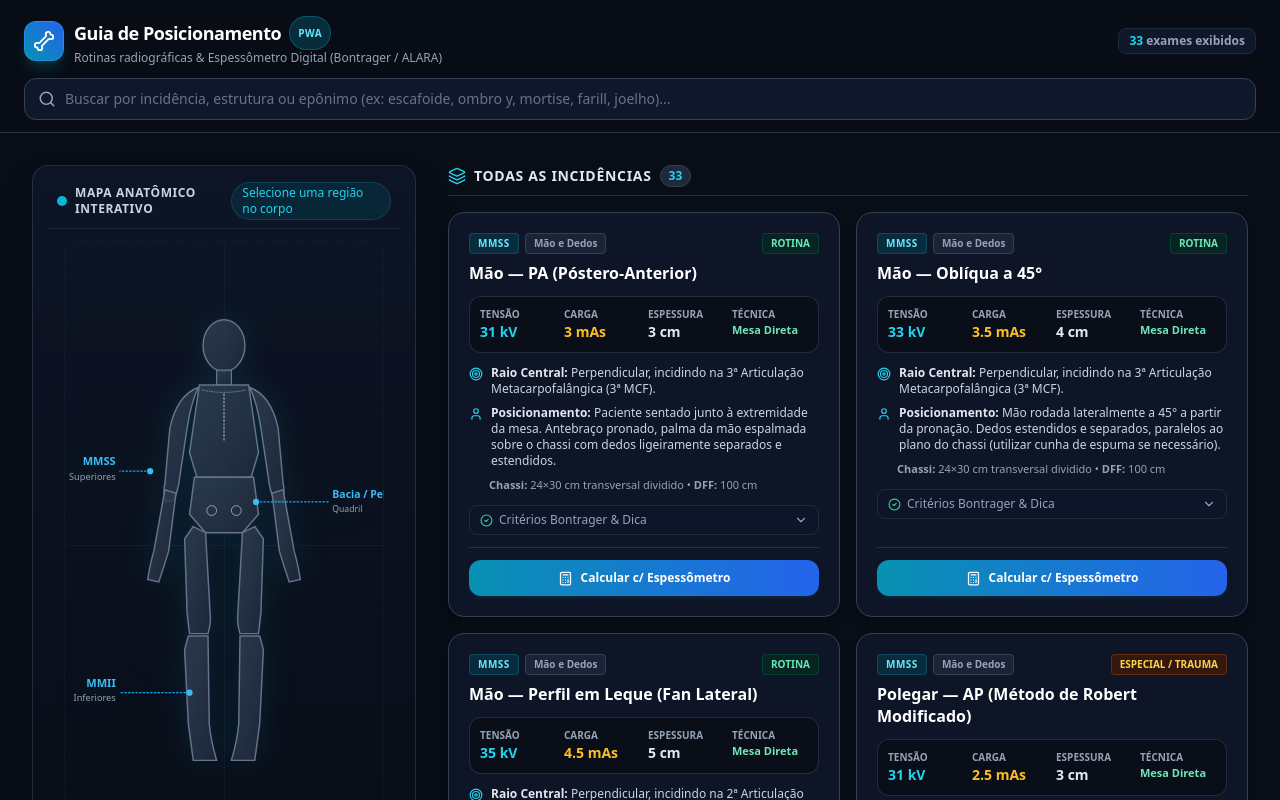
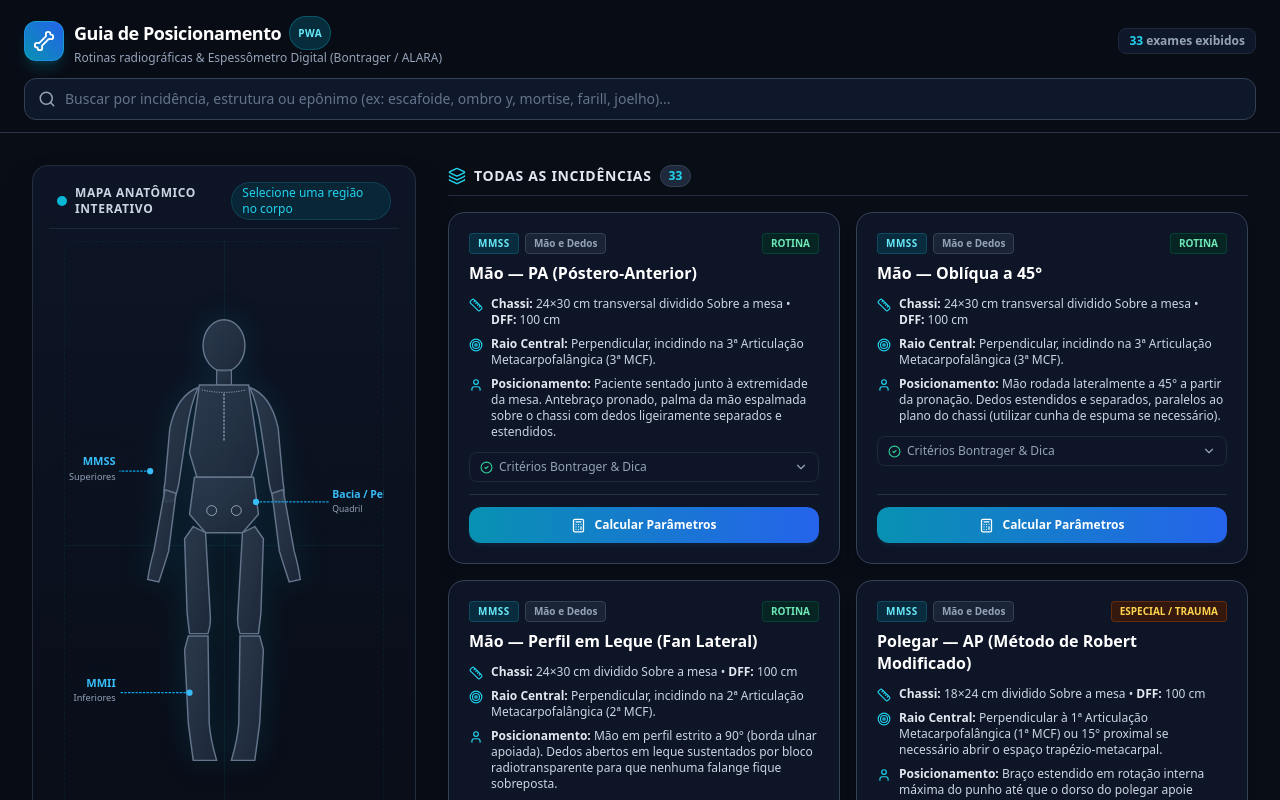
Before and after one commit to HenriqueFreire/guia-posicionamento-radiografico, a React (Vite) app: page / in a window 1280 px wide. Shown: the top 800 px of the page. Built offline with nearby package versions, Linux system fonts and the light colour scheme.

Commit message:
refactor(card): mover chassi/DFF para cima do RC, remover secao de tensao e carga e renomear botao para 'Calcular Parametros'

```diff
--- a/src/App.tsx
+++ b/src/App.tsx
@@ -18,8 +18,6 @@ export function App() {
   // Parâmetros customizados por exame aplicados pelo usuário
   const [customParams, setCustomParams] = useState<Record<string, { params: ParametrosCalculados; espessura: number }>>({});
 
-  // Constante padrão recuperada do localStorage
-  const constantePadrao = parseInt(localStorage.getItem('rx_constante_c') || '25', 10);
 
   // Filtragem dos exames
   const incidenciasFiltradas = useMemo(() => {
@@ -122,7 +120,6 @@ export function App() {
                     key={item.id}
                     incidencia={item}
                     parametrosCustomizados={customParams[item.id]}
-                    constantePadrao={constantePadrao}
                     onAbrirCalculadora={handleAbrirCalculadora}
                   />
                 ))}
--- a/src/components/CardIncidencia.tsx
+++ b/src/components/CardIncidencia.tsx
@@ -1,6 +1,6 @@
 import React, { useState } from 'react';
 import { IncidenciaRadiografica, ParametrosCalculados } from '../types/radiologia';
-import { Calculator, Target, User, CheckCircle2, Lightbulb, ChevronDown, ChevronUp } from 'lucide-react';
+import { Calculator, Target, User, CheckCircle2, Lightbulb, ChevronDown, ChevronUp, Ruler, Sparkles } from 'lucide-react';
 
 interface CardIncidenciaProps {
   incidencia: IncidenciaRadiografica;
@@ -8,35 +8,15 @@ interface CardIncidenciaProps {
     params: ParametrosCalculados;
     espessura: number;
   };
-  constantePadrao: number;
   onAbrirCalculadora: (incidencia: IncidenciaRadiografica) => void;
 }
 
 export const CardIncidencia: React.FC<CardIncidenciaProps> = ({
   incidencia,
   parametrosCustomizados,
-  constantePadrao,
   onAbrirCalculadora,
 }) => {
   const [mostrarDetalhes, setMostrarDetalhes] = useState<boolean>(false);
-
-  // Valores calculados (ou base se ainda não customizado)
-  const espessuraExibida = parametrosCustomizados
-    ? parametrosCustomizados.espessura
-    : incidencia.espessuraMediaCm;
-
-  const kvExibido = parametrosCustomizados
-    ? parametrosCustomizados.params.kv
-    : 2 * incidencia.espessuraMediaCm + constantePadrao;
-
-  const masExibido = parametrosCustomizados
-    ? parametrosCustomizados.params.mas
-    : incidencia.masBase;
-
-  const usaGradeExibida = parametrosCustomizados
-    ? parametrosCustomizados.params.usaGrade
-    : (incidencia.gradeRecomendada || incidencia.espessuraMediaCm > 10);
-
   const foiCustomizado = !!parametrosCustomizados;
 
   return (
@@ -67,37 +47,42 @@ export const CardIncidencia: React.FC<CardIncidenciaProps> = ({
           {incidencia.nome}
         </h3>
 
-        {/* Box de Parâmetros Operacionais */}
-        <div className={`grid grid-cols-4 gap-2 p-2.5 rounded-xl border mb-3 transition-colors ${
-          foiCustomizado
-            ? 'bg-cyan-950/30 border-cyan-500/40'
-            : 'bg-radiology-darkest/80 border-radiology-border/60'
-        }`}>
+        {/* Parâmetros Operacionais: Somente exibido com valores após cálculo */}
+        {foiCustomizado && (
+          <div className="grid grid-cols-4 gap-2 p-2.5 rounded-xl border mb-3 bg-cyan-950/30 border-cyan-500/40 transition-all animate-in fade-in duration-300">
             <div className="flex flex-col">
-            <span className="text-[10px] uppercase font-bold text-slate-400">Tensão</span>
-            <span className="text-sm font-black text-cyan-400">{kvExibido} kV</span>
+              <span className="text-[10px] uppercase font-bold text-slate-400">kV</span>
+              <span className="text-sm font-black text-cyan-400">{parametrosCustomizados.params.kv} kV</span>
             </div>
 
             <div className="flex flex-col">
-            <span className="text-[10px] uppercase font-bold text-slate-400">Carga</span>
-            <span className="text-sm font-black text-amber-400">{masExibido} mAs</span>
+              <span className="text-[10px] uppercase font-bold text-slate-400">mAs</span>
+              <span className="text-sm font-black text-amber-400">{parametrosCustomizados.params.mas} mAs</span>
             </div>
 
             <div className="flex flex-col">
               <span className="text-[10px] uppercase font-bold text-slate-400">Espessura</span>
-            <span className="text-sm font-bold text-slate-200">{espessuraExibida} cm</span>
+              <span className="text-sm font-bold text-slate-200">{parametrosCustomizados.espessura} cm</span>
             </div>
 
             <div className="flex flex-col">
               <span className="text-[10px] uppercase font-bold text-slate-400">Técnica</span>
-            <span className={`text-[11px] font-bold truncate ${usaGradeExibida ? 'text-amber-300' : 'text-emerald-300'}`}>
-              {usaGradeExibida ? 'Grade Bucky' : 'Mesa Direta'}
+              <span className={`text-[11px] font-bold truncate ${parametrosCustomizados.params.usaGrade ? 'text-amber-300' : 'text-emerald-300'}`}>
+                {parametrosCustomizados.params.usaGrade ? 'Grade Bucky' : 'Mesa Direta'}
               </span>
             </div>
           </div>
+        )}
 
-        {/* Dados Técnicos Essenciais */}
+        {/* Dados Técnicos Essenciais: Chassi e DFF acima do Raio Central */}
         <div className="space-y-2 text-xs text-slate-300 mb-3">
+          <div className="flex items-start gap-2">
+            <Ruler size={14} className="text-cyan-400 shrink-0 mt-0.5" />
+            <p>
+              <strong className="text-slate-200">Chassi:</strong> {incidencia.tamanhoChassi} Sobre a mesa • <strong className="text-slate-200">DFF:</strong> {incidencia.dffCm} cm
+            </p>
+          </div>
+
           <div className="flex items-start gap-2">
             <Target size={14} className="text-cyan-400 shrink-0 mt-0.5" />
             <p><strong className="text-slate-200">Raio Central:</strong> {incidencia.raioCentral}</p>
@@ -106,10 +91,6 @@ export const CardIncidencia: React.FC<CardIncidenciaProps> = ({
           <div className="flex items-start gap-2">
             <User size={14} className="text-cyan-400 shrink-0 mt-0.5" />
             <p><strong className="text-slate-200">Posicionamento:</strong> {incidencia.posicionamento}</p>
-          </div>
-
-          <div className="text-[11px] text-slate-400 pl-5">
-            <strong>Chassi:</strong> {incidencia.tamanhoChassi} • <strong>DFF:</strong> {incidencia.dffCm} cm
           </div>
         </div>
 
@@ -148,10 +129,14 @@ export const CardIncidencia: React.FC<CardIncidenciaProps> = ({
         <button
           type="button"
           onClick={() => onAbrirCalculadora(incidencia)}
-          className="w-full py-2.5 px-3 rounded-xl text-xs font-bold bg-gradient-to-r from-cyan-600 to-blue-600 hover:from-cyan-500 hover:to-blue-500 text-white flex items-center justify-center gap-2 shadow-md shadow-cyan-900/20 transition-all hover:scale-[1.01] active:scale-[0.99]"
+          className={`w-full py-2.5 px-3 rounded-xl text-xs font-bold flex items-center justify-center gap-2 shadow-md transition-all hover:scale-[1.01] active:scale-[0.99] ${
+            foiCustomizado
+              ? 'bg-slate-800 hover:bg-slate-700 text-cyan-300 border border-cyan-500/30'
+              : 'bg-gradient-to-r from-cyan-600 to-blue-600 hover:from-cyan-500 hover:to-blue-500 text-white shadow-cyan-900/20'
+          }`}
         >
-          <Calculator size={15} />
-          <span>Calcular c/ Espessômetro</span>
+          {foiCustomizado ? <Sparkles size={15} /> : <Calculator size={15} />}
+          <span>{foiCustomizado ? 'Recalcular Parâmetros' : 'Calcular Parâmetros'}</span>
         </button>
       </div>
     </article>
```
Lines whose indentation alone changed are shown as unchanged.
